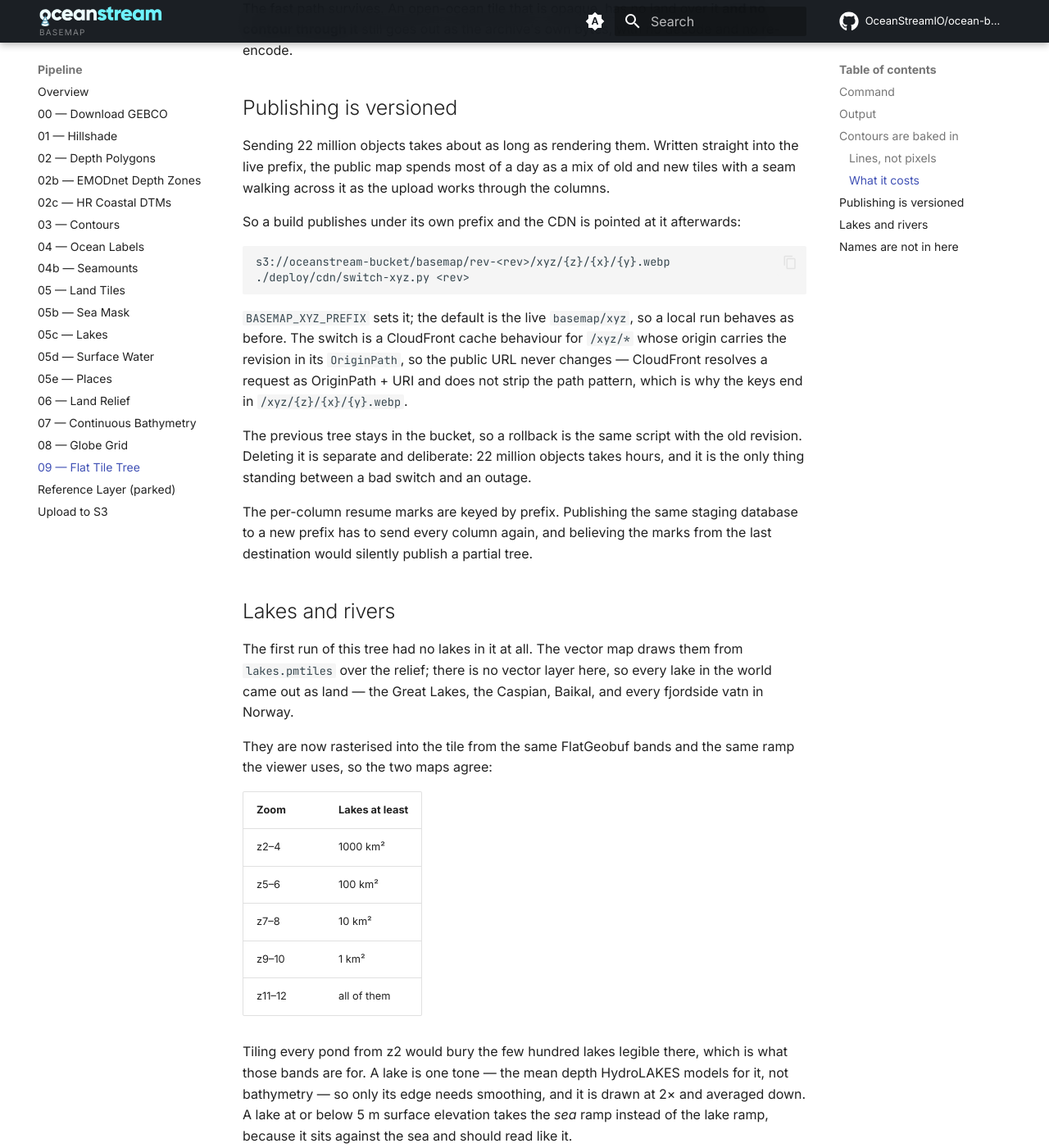
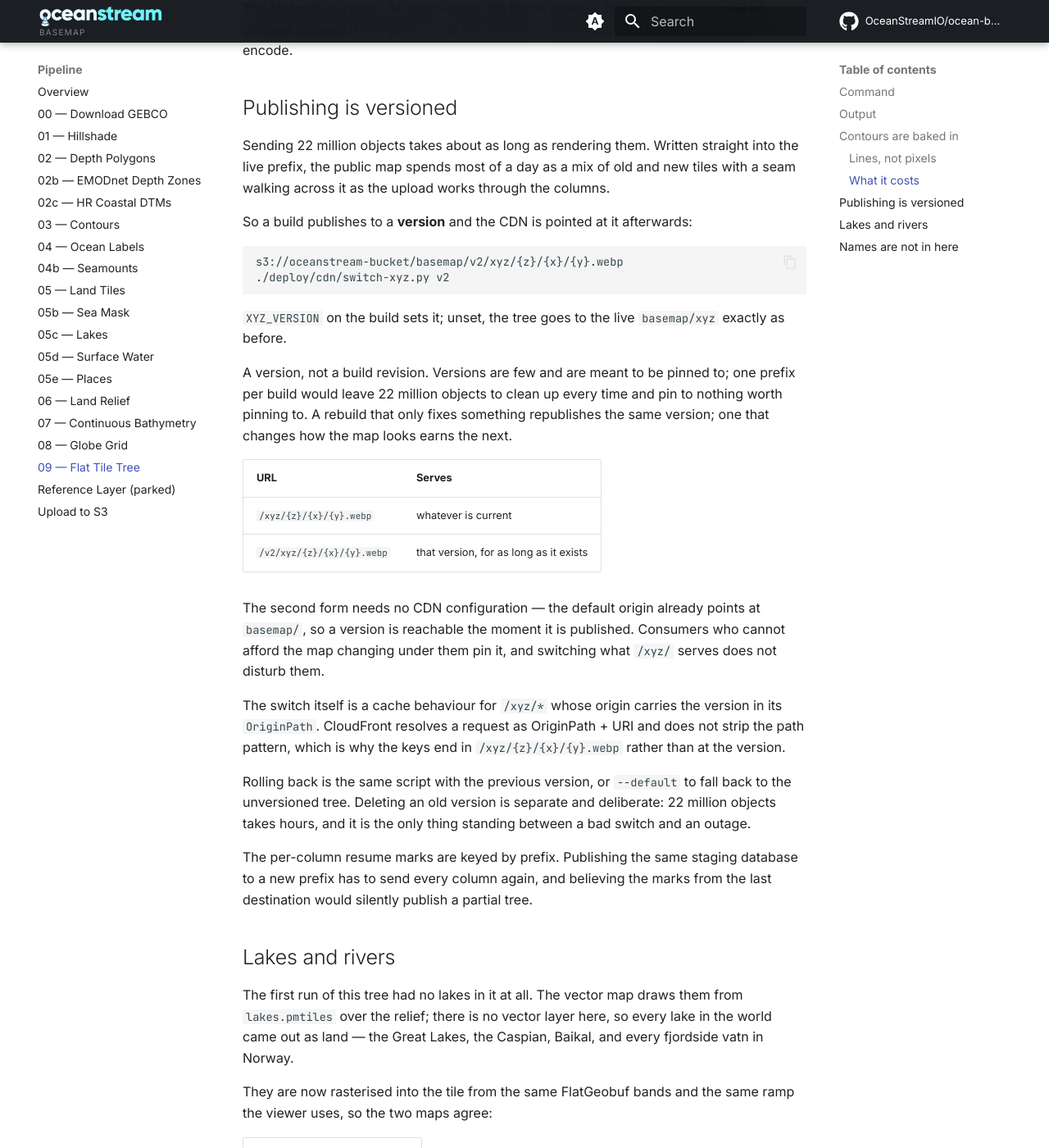
Before and after one commit to OceanStreamIO/ocean-basemap, an MkDocs documentation site: the page built from docs/pipeline/xyz.md, in a window 1280 px wide and 1400 px high, scrolled down 2119 px. Shown: the whole window at 82% size. Built offline with MkDocs 1.6.1 and Material for MkDocs 9.7.7, drawn with Linux system fonts in a browser that asks for light colours; comment, search, counter and statistics services are not loaded.

Commit message:
refactor: publish the tree to a version, not to every build revision
A prefix per build revision gave atomic switching but nothing worth pinning
to, and left 22 million objects to clean up after every rebuild.

Versions instead. XYZ_VERSION publishes to basemap/<version>/xyz, and because
the default origin already points at basemap/, each version is reachable at
/<version>/xyz/{z}/{x}/{y}.webp the moment it exists -- no CDN configuration
needed. A consumer who cannot afford the map changing under them pins that
form; /xyz/ keeps serving whatever is current, and switching it does not
disturb them.

Versions stay few: a rebuild that only fixes something republishes the same
one, and only a change in how the map looks earns the next. switch-xyz.py now
takes a version, and --default drops the behaviour to fall back to the
unversioned tree.

Unset, everything behaves exactly as it did before: the tree publishes live.

````diff
--- a/docs/pipeline/xyz.md
+++ b/docs/pipeline/xyz.md
@@ -90,24 +90,41 @@ straight into the live prefix, the public map spends most of a day as a mix of
 old and new tiles with a seam walking across it as the upload works through the
 columns.
 
-So a build publishes under its own prefix and the CDN is pointed at it
-afterwards:
+So a build publishes to a **version** and the CDN is pointed at it afterwards:
 
 ```
-s3://oceanstream-bucket/basemap/rev-<rev>/xyz/{z}/{x}/{y}.webp
-./deploy/cdn/switch-xyz.py <rev>
+s3://oceanstream-bucket/basemap/v2/xyz/{z}/{x}/{y}.webp
+./deploy/cdn/switch-xyz.py v2
 ```
 
-`BASEMAP_XYZ_PREFIX` sets it; the default is the live `basemap/xyz`, so a local
-run behaves as before. The switch is a CloudFront cache behaviour for `/xyz/*`
-whose origin carries the revision in its `OriginPath`, so the public URL never
-changes — CloudFront resolves a request as OriginPath + URI and does not strip
-the path pattern, which is why the keys end in `/xyz/{z}/{x}/{y}.webp`.
+`XYZ_VERSION` on the build sets it; unset, the tree goes to the live
+`basemap/xyz` exactly as before.
 
-The previous tree stays in the bucket, so a rollback is the same script with
-the old revision. Deleting it is separate and deliberate: 22 million objects
-takes hours, and it is the only thing standing between a bad switch and an
-outage.
+A version, not a build revision. Versions are few and are meant to be pinned
+to; one prefix per build would leave 22 million objects to clean up every time
+and pin to nothing worth pinning to. A rebuild that only fixes something
+republishes the same version; one that changes how the map looks earns the
+next.
+
+| URL | Serves |
+|---|---|
+| `/xyz/{z}/{x}/{y}.webp` | whatever is current |
+| `/v2/xyz/{z}/{x}/{y}.webp` | that version, for as long as it exists |
+
+The second form needs no CDN configuration — the default origin already points
+at `basemap/`, so a version is reachable the moment it is published. Consumers
+who cannot afford the map changing under them pin it, and switching what
+`/xyz/` serves does not disturb them.
+
+The switch itself is a cache behaviour for `/xyz/*` whose origin carries the
+version in its `OriginPath`. CloudFront resolves a request as OriginPath + URI
+and does not strip the path pattern, which is why the keys end in
+`/xyz/{z}/{x}/{y}.webp` rather than at the version.
+
+Rolling back is the same script with the previous version, or `--default` to
+fall back to the unversioned tree. Deleting an old version is separate and
+deliberate: 22 million objects takes hours, and it is the only thing standing
+between a bad switch and an outage.
 
 The per-column resume marks are keyed by prefix. Publishing the same staging
 database to a new prefix has to send every column again, and believing the
````
Also changed, not shown: 6 other files.
